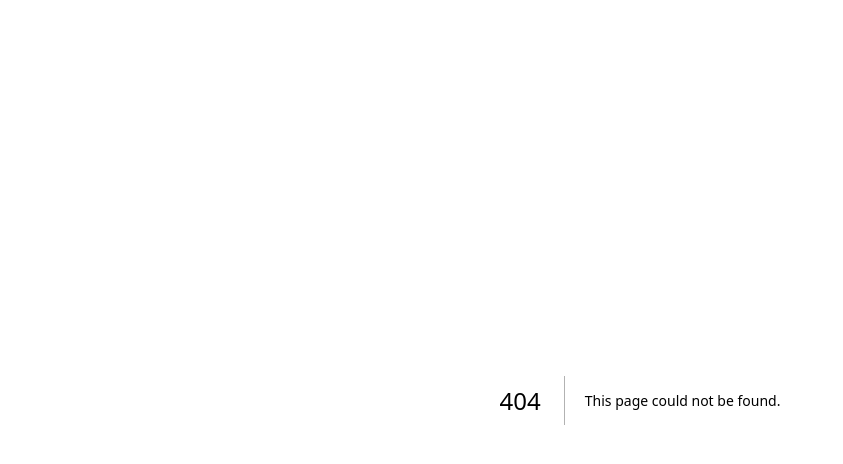
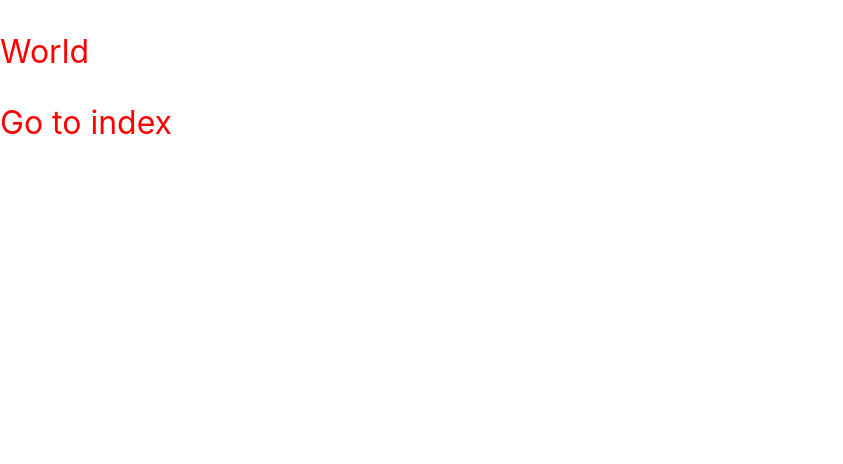
Before and after one commit to aaronsleepy/next-sample, a Next.js app: page /chap4/styled/as-sample in a window 1280 px wide. Before the commit this address had no page. Shown: the top 464 px of the page, without its empty margins (0-843 px from the left). Built offline with nearby package versions, Linux system fonts and the light colour scheme.

Commit message:
ui: as를 사용한 styled 예제

```diff
--- /dev/null
+++ b/pages/chap4/styled/as-sample.tsx
@@ -0,0 +1,26 @@
+import { NextPage } from "next";
+import styled from "styled-components";
+
+/**
+ * 스타일드 컴포넌트를 사용한 컴포넌트 구현
+ * - when: 스타일을 다른 HTML 요소에 사용하고 싶을 때
+ * - as 사용하기 예제
+ */
+const Text = styled.p`
+    color: #FF0000;
+    font-size: 2em;
+`
+
+const Page: NextPage = () => {
+    return (
+        <div>
+            <Text>World</Text>
+
+            <Text as="a" href="/">
+                Go to index
+            </Text>
+        </div>
+    )
+}
+
+export default Page
```
